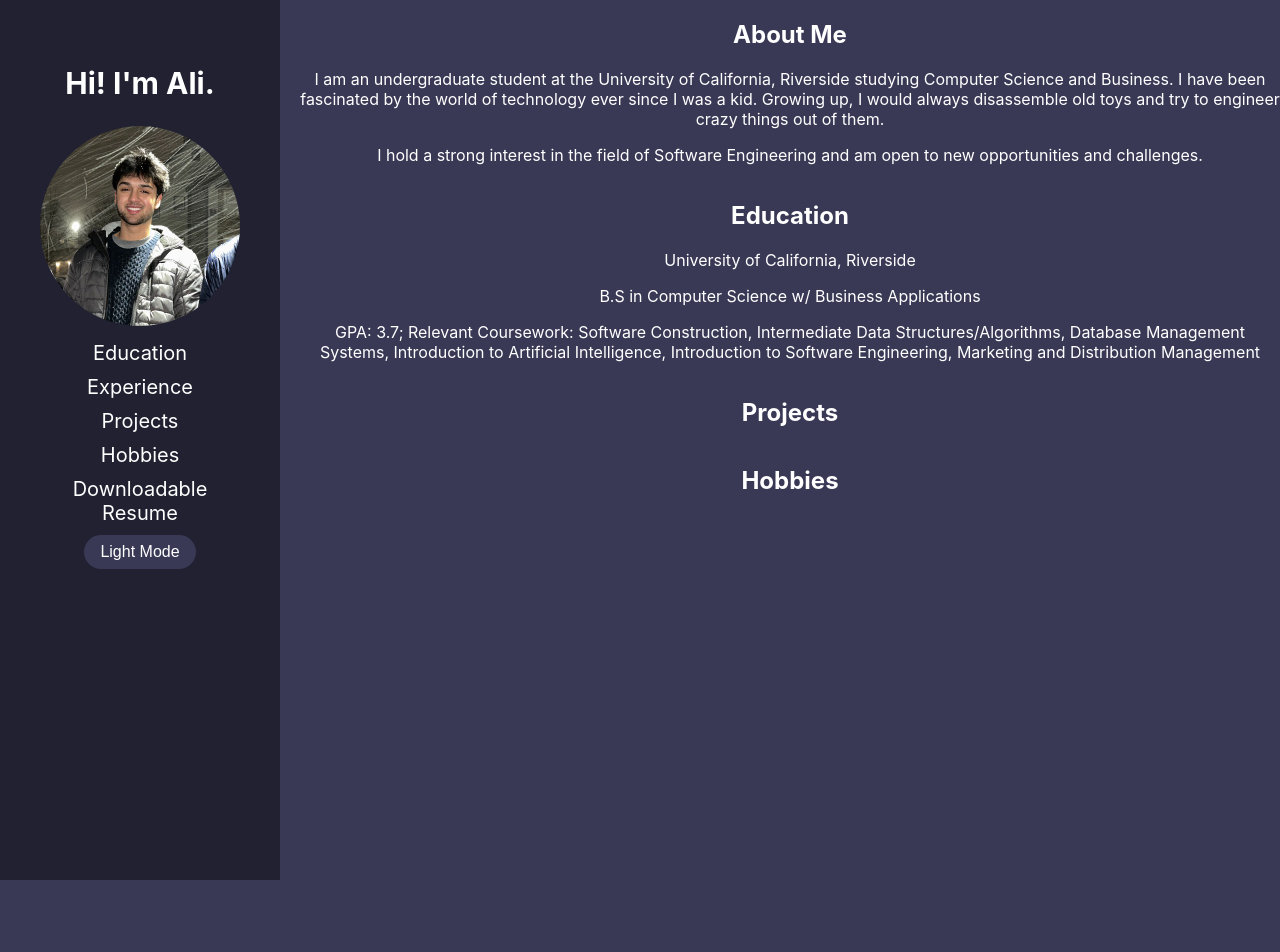
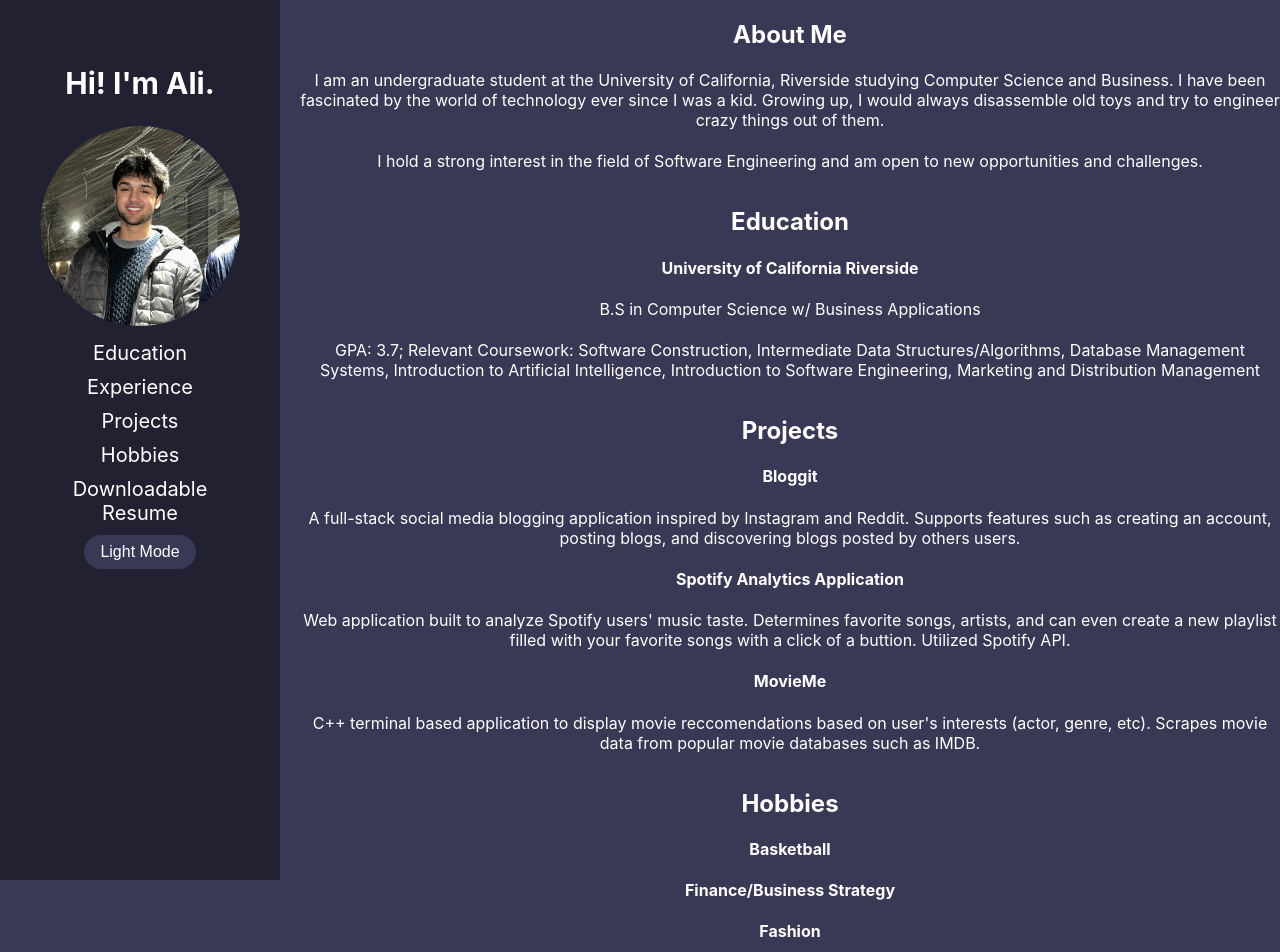
Before and after one commit to alihshaikh/modernwebsite, a React (Create React App) app: page / in a window 1280 px wide. Shown: the top 952 px of the page. Before the commit the page ends 800 px from the top, so only its background shows below. Built offline with nearby package versions, Linux system fonts and the light colour scheme.

Commit message:
added more content for main page here

```diff
--- a/src/App.js
+++ b/src/App.js
@@ -22,7 +22,7 @@ function App() {
   return (
     <div className='App'>
       <Navbar
-        togglebutton={ <button className='toggle-button' onClick={setDarkMode}> {isDark ? 'Light' : 'Dark'} Mode</button>}
+        togglebutton={ <button className='toggle-button' onClick={setDarkMode}>  {isDark ? 'Light' : 'Dark'} Mode</button>}
         isDarkMode={isDark}
       />
       <div className='content-container'>
@@ -40,7 +40,7 @@ function App() {
           title='Education'
           content= {
             <>
-              <Content content="University of California, Riverside" />
+              <Content title="University of California Riverside" />
               <Content content="B.S in Computer Science w/ Business Applications" />
               <Content content="GPA: 3.7; Relevant Coursework: Software Construction, Intermediate Data Structures/Algorithms, Database Management
 Systems, Introduction to Artificial Intelligence, Introduction to Software Engineering, Marketing and Distribution
@@ -53,8 +53,12 @@ Management"/>
           title='Projects'
           content= {
             <>
-            {/* to add */}
+            <Content title="Bloggit" content="A full-stack social media blogging application inspired by Instagram and Reddit. Supports features such as creating an account, posting blogs, and discovering blogs posted by others users."/>
+            <Content title="Spotify Analytics Application" content="Web application built to analyze Spotify users' music taste. Determines favorite songs, artists, and can even create a new playlist filled with your favorite songs with a click of a buttion. Utilized Spotify API."/>
+            <Content title="MovieMe" content="C++ terminal based application to display movie reccomendations based on user's interests (actor, genre, etc). Scrapes movie data from popular movie databases such as IMDB."/>
+
             </>
+
           }
           isDarkMode={isDark}
         />
@@ -62,7 +66,11 @@ Management"/>
           title='Hobbies'
           content= {
             <>
-            {/* to add */}
+            <Content title="Basketball"/>
+            <Content title="Finance/Business Strategy"/>
+            <Content title="Fashion"/>
+            <Content title="Lifting"/>
+            <Content title="Technology"/>
             </>
           }
           isDarkMode={isDark}
--- a/src/components/Content/Content.jsx
+++ b/src/components/Content/Content.jsx
@@ -1,7 +1,10 @@
 import React from 'react';
 
-const Content = ({content}) => {
-    return <p className='content-left'>{content}</p>
+const Content = (props) => {
+    return <div>
+            <h4>{props.title}</h4>
+            <p className='content-left'>{props.content}</p>
+        </div>
 };
 
 export default Content;
--- a/src/components/Navbar/Navbar.css
+++ b/src/components/Navbar/Navbar.css
@@ -32,7 +32,7 @@
         display: flex;
         justify-content: center;
         align-items: center;
-        background-color: #333;
+        background-color: #212131;
         color: white;
         padding: 10px 20px;
         font-size: 20px;;
```
